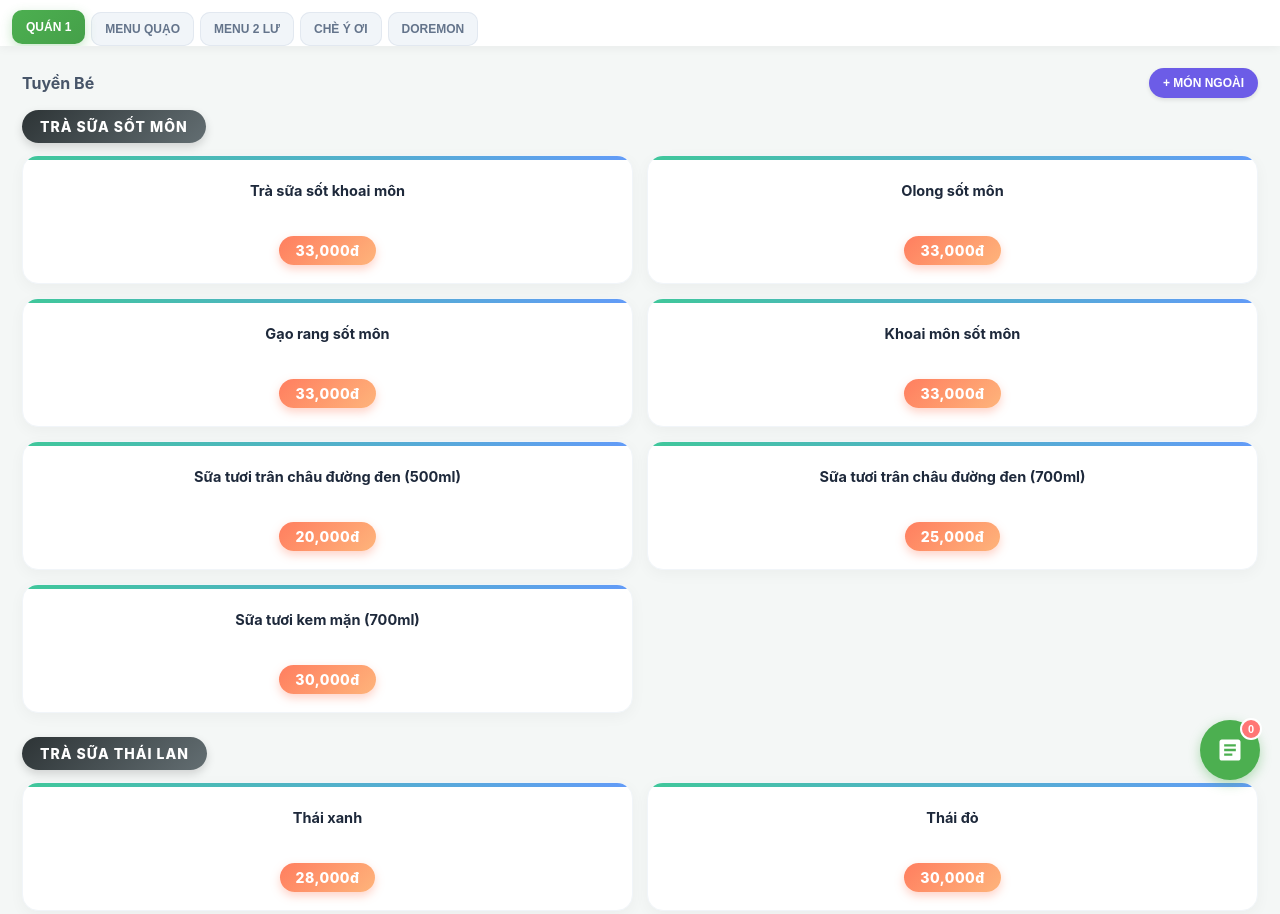
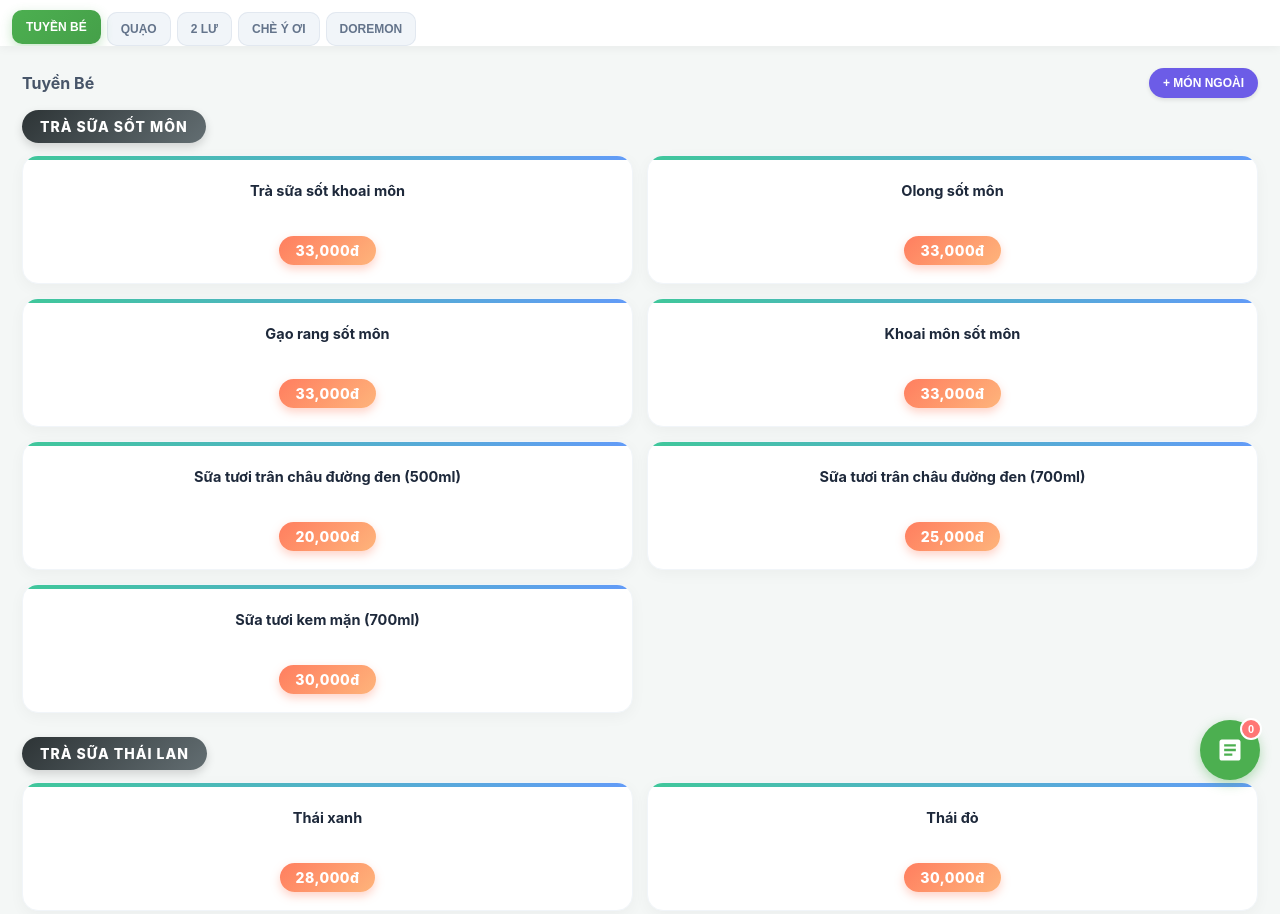
Before and after one commit to SamLaThien/quan-nuoc, a plain HTML site: page index.html in a window 1280 px wide. Shown: the top 914 px of the page. Drawn offline with nearby package versions, Linux system fonts and the light colour scheme.

Commit message:
Update shop button labels in index.html

```diff
--- a/index.html
+++ b/index.html
@@ -384,9 +384,9 @@
 
     <!-- Tab Chọn Quán -->
     <div class="shop-selector">
-        <button id="btn-shop1" class="shop-btn active" onclick="switchShop('shop1')">QUÁN 1</button>
-        <button id="btn-shop2" class="shop-btn" onclick="switchShop('shop2')">MENU QUẠO</button>
-        <button id="btn-shop3" class="shop-btn" onclick="switchShop('shop3')">MENU 2 LƯ</button>
+        <button id="btn-shop1" class="shop-btn active" onclick="switchShop('shop1')">Tuyền Bé</button>
+        <button id="btn-shop2" class="shop-btn" onclick="switchShop('shop2')">QUẠO</button>
+        <button id="btn-shop3" class="shop-btn" onclick="switchShop('shop3')">2 LƯ</button>
         <button id="btn-shop4" class="shop-btn" onclick="switchShop('shop4')">CHÈ Ý ƠI</button>
         <button id="btn-shop5" class="shop-btn" onclick="switchShop('shop5')">DOREMON</button>
     </div>
```
